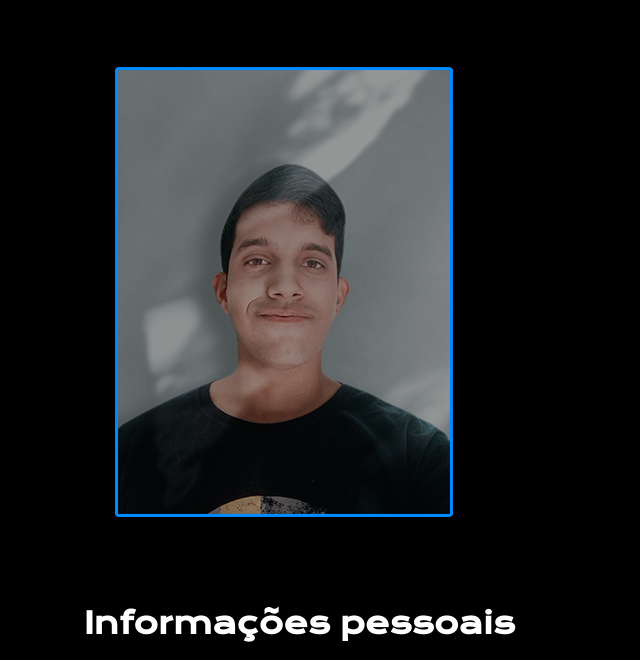
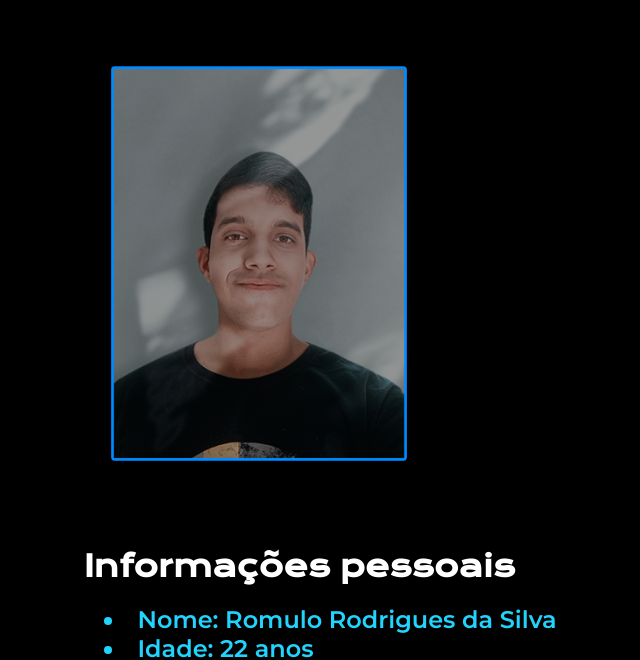
Before and after one commit to romimdev/Meu-Site, a plain HTML site: page curriculo.html in a window 1280 px wide. Shown: the part 70-730 px from the top of the page, without its empty margins (44-684 px from the left). Drawn offline with nearby package versions, Linux system fonts and the light colour scheme.

Commit message:
Add files via upload

```diff
--- a/styles/style.css
+++ b/styles/style.css
@@ -53,9 +53,10 @@ body {
 
 .apresentacao__fotoperfil__curriculo {
     display: flex;
-    justify-content: space-between;
+    justify-content: left;
     flex-direction: column;
     gap: 80px;
+    width: 350px;
 }
 
 .curriculo__titulo {
@@ -65,6 +66,7 @@ body {
     display: flex;
     color: var(--cor-secundaria);
 }
+
 
 .curriculo__informacoes {
     font-family: 'Montserrat',sans-serif;
```
